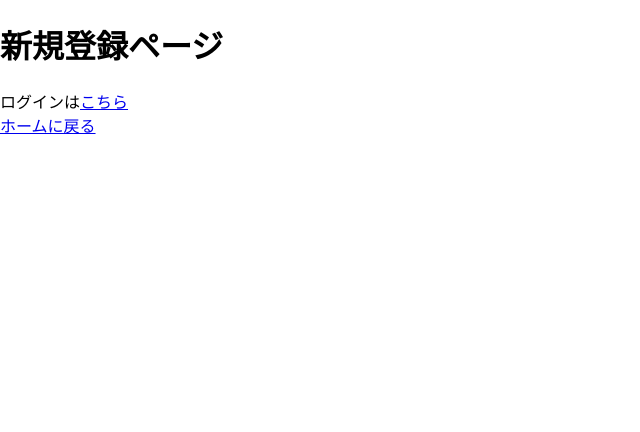
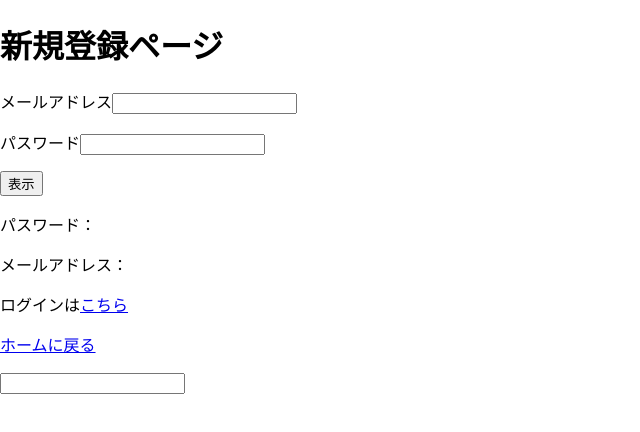
Before and after one commit to izawasoma/react-practice, a React (Create React App) app: page /signUp in a window 1280 px wide. Shown: the top 432 px of the page, without its empty margins (0-640 px from the left). Built offline with nearby package versions, Linux system fonts and the light colour scheme.

Commit message:
フォームのデータを取得する処理を作成

```diff
--- a/src/signUp.js
+++ b/src/signUp.js
@@ -1,17 +1,51 @@
 import { Link } from "react-router-dom";
+/* point1 */
+import React, { useState } from "react";
 
-const signUp = () => {
+const SignUp = () => {
+
+    /* point2 */
+    const [email, setEmail] = useState("");
+    const [decideEmail, setDecideEmail] = useState("");
+    const [pass, setPass] = useState("");
+    const [decidePass, setDecidePass] = useState("");
+
+    /* ↓表示ボタンをクリックした時の処理 */
+    const onClickDisplayValue = () => {
+        const mark = "●";
+        let hiddenPass = mark.repeat(pass.length);
+        let makedEmail = email + "@mail.com";
+        setDecideEmail(hiddenPass);
+        setDecidePass(makedEmail);
+    }
+
     return (
         <>
             <h1>新規登録ページ</h1>
             <div>
-        ログインは<Link to={`/login/`}>こちら</Link>
+                {/* point3 */}
+                <p>メールアドレス<input
+                type="text"
+                value={email}
+                onChange={(event) => setEmail(event.target.value)}
+                /></p>
+                <p>パスワード<input
+                type="text"
+                value={pass}
+                onChange={(event) => setPass(event.target.value)}
+                /></p>
+                <button onClick={onClickDisplayValue}>表示</button>
+                {/* 表示部分 */}
+                <p>パスワード：{decidePass}</p>
+                <p>メールアドレス：{decideEmail}</p>
             </div>
             <div>
-        <Link to={`/`}>ホームに戻る</Link>
+                <p>ログインは<Link to={`/login/`}>こちら</Link></p>
+                <p><Link to={`/`}>ホームに戻る</Link></p>
             </div>
+            <input type="text"></input>
         </>
     );
 };
 
-export default signUp;
+export default SignUp;
```
Lines whose indentation alone changed are shown as unchanged.
